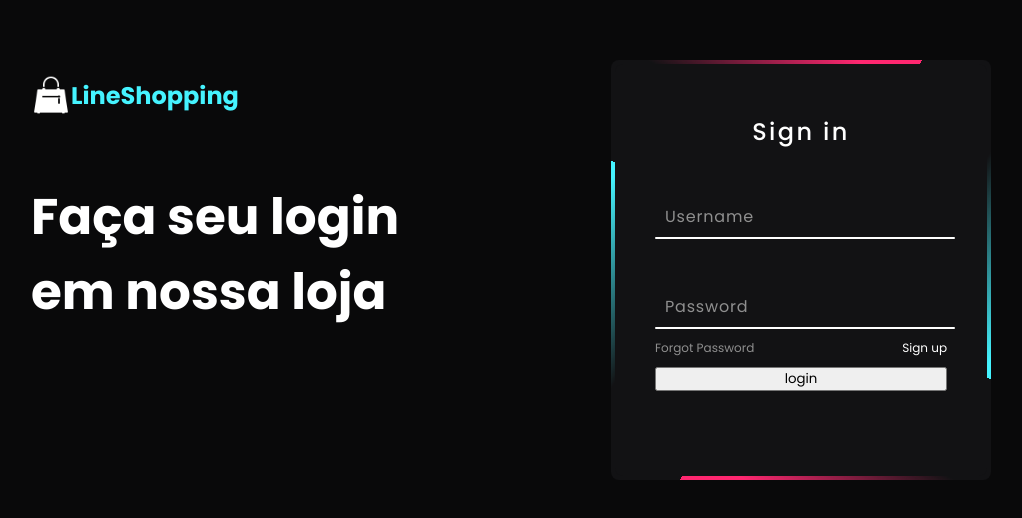
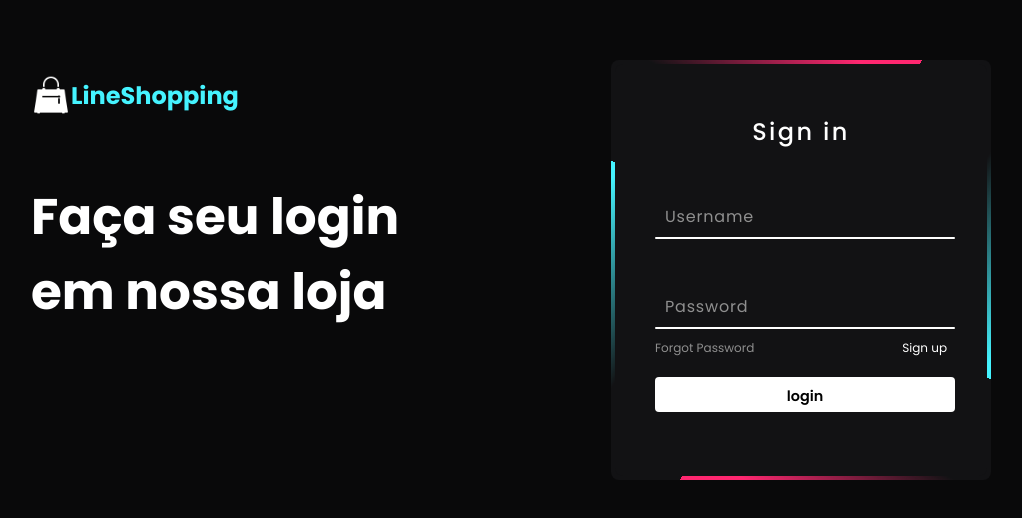
Before and after one commit to rianmp12/ProjetoPAS, a plain HTML site: page index.html in a window 1280 px wide. Shown: the part 130-648 px from the top of the page, without its empty margins (209-1231 px from the left). Drawn offline with Linux system fonts and the light colour scheme.

Commit message:
Modificações nas páginas de login e cadastro

```diff
--- a/index.html
+++ b/index.html
@@ -35,7 +35,7 @@
                 <a href="#">Forgot Password</a>
                 <a href="/index2.html">Sign up</a>
             </div>
-            <input type="submit"value="login">
+            <input class="buttom" type="submit"value="login">
         </form>
     </div>
 
--- a/style.css
+++ b/style.css
@@ -221,7 +221,7 @@ body{
     color: #fff;
 }
 
-.box form .inputBox input[type="submit"]{
+.box form .buttom{
     border: none;
     outline: none;
     padding: 9px 25px;
@@ -230,10 +230,11 @@ body{
     font-size: 0.9em;
     border-radius: 4px;
     font-weight: 600;
-    width: 100px;
+    width: 300px;
+    height: 35px;
     margin-top: 10px;
 }
 
-.box form .inputBox input[type="submit"]:active{
+.box form .buttom:active{
     opacity: 0.8;
 }
```
Also changed, not shown: index2.html (+2 -2 lines), style2.css (+7 -4 lines).
